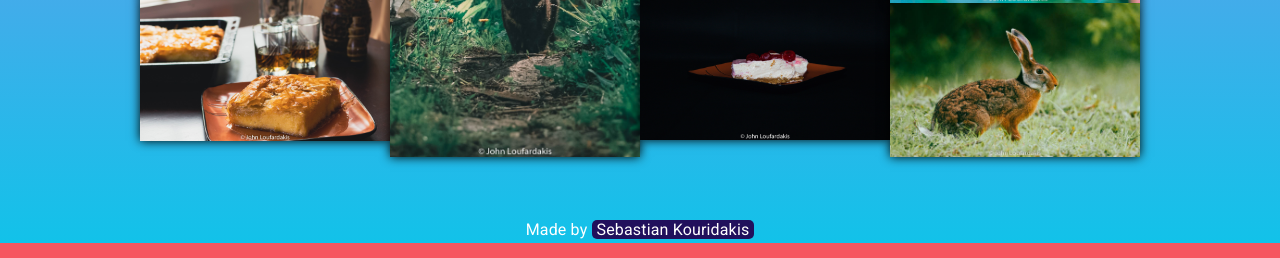
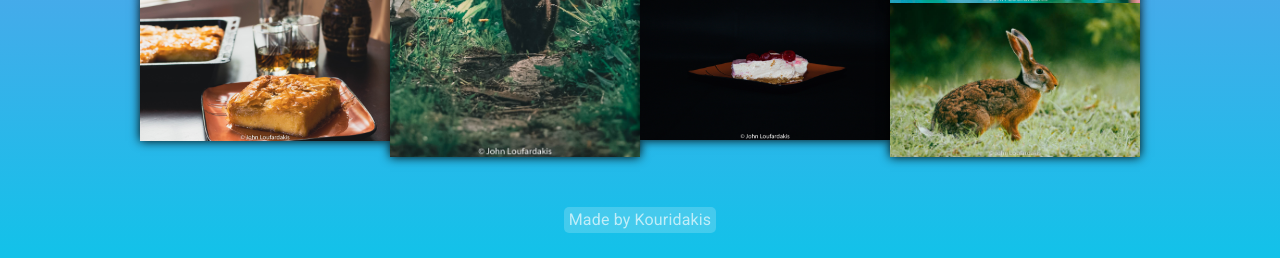
Before and after one commit to Spookybastian/JohnLouf, a PHP site: page / in a window 1280 px wide. Shown: the part 1560-1818 px from the top of the page. Run offline with PHP 8.4, Linux system fonts and the light colour scheme.

Commit message:
Update footer link

```diff
--- a/index.html
+++ b/index.html
@@ -74,7 +74,7 @@
 		</div>
 
 		<div class="whitespace"></div>
-		<p class="footer">Made by <a target= "_blank" href="https://sebastian.bertilware.com/">Sebastian Kouridakis</a></p>
+		<p class="footer"><a target= "_blank" href="https://kouridakis.org/">Made by Kouridakis</a></p>
 
 		<script src="https://cdn.jsdelivr.net/npm/particles.js@2.0.0/particles.min.js"></script>
 		<script src="script.js"></script>
--- a/style.css
+++ b/style.css
@@ -98,15 +98,15 @@
 }
 
 .footer {
-    color: white;
-    font-weight: 400;
-    margin: 1rem 0 0 0;
+    margin-top: 1rem 0;
     padding: 0;
 }
+
 .footer a {
-    background-color: #21105c;
+    display: inline-block;
+    background-color: #FFFFFFCC;
     padding: 0 5px;
-    color: white;
+    color: #000000;
     font-weight: 400;
     border-radius: 5px;
 }
@@ -138,4 +138,16 @@
     .flex-column {
         width: 50%;
     }
+
+    .footer a {
+        background-color: #FFFFFF30;
+        color: #FFFFFFAA;
+        transition-duration: 0.3s;
+    }
+    .footer a:hover {
+        background-color: #FFFFFF;
+        color: #000000;
+        transform: scale(1.3);
+        transition-duration: 0.3s;
+    }
 }
```
